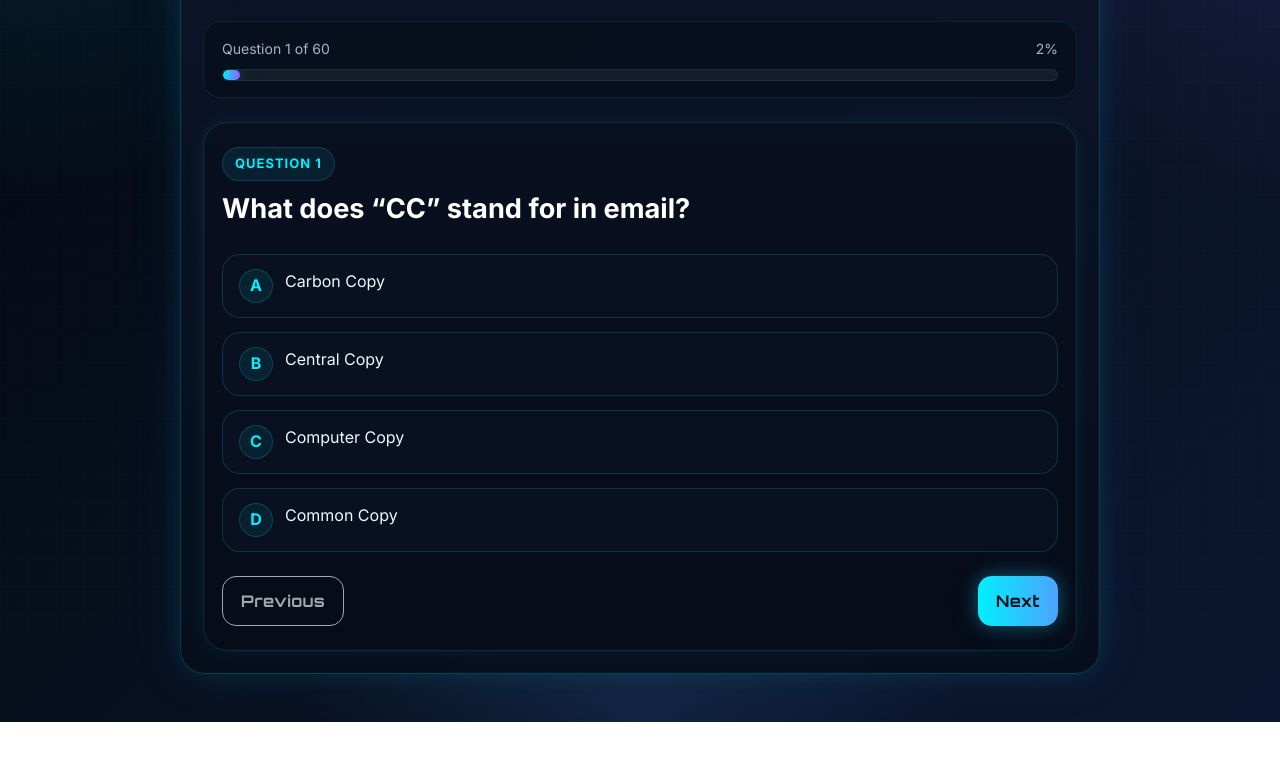
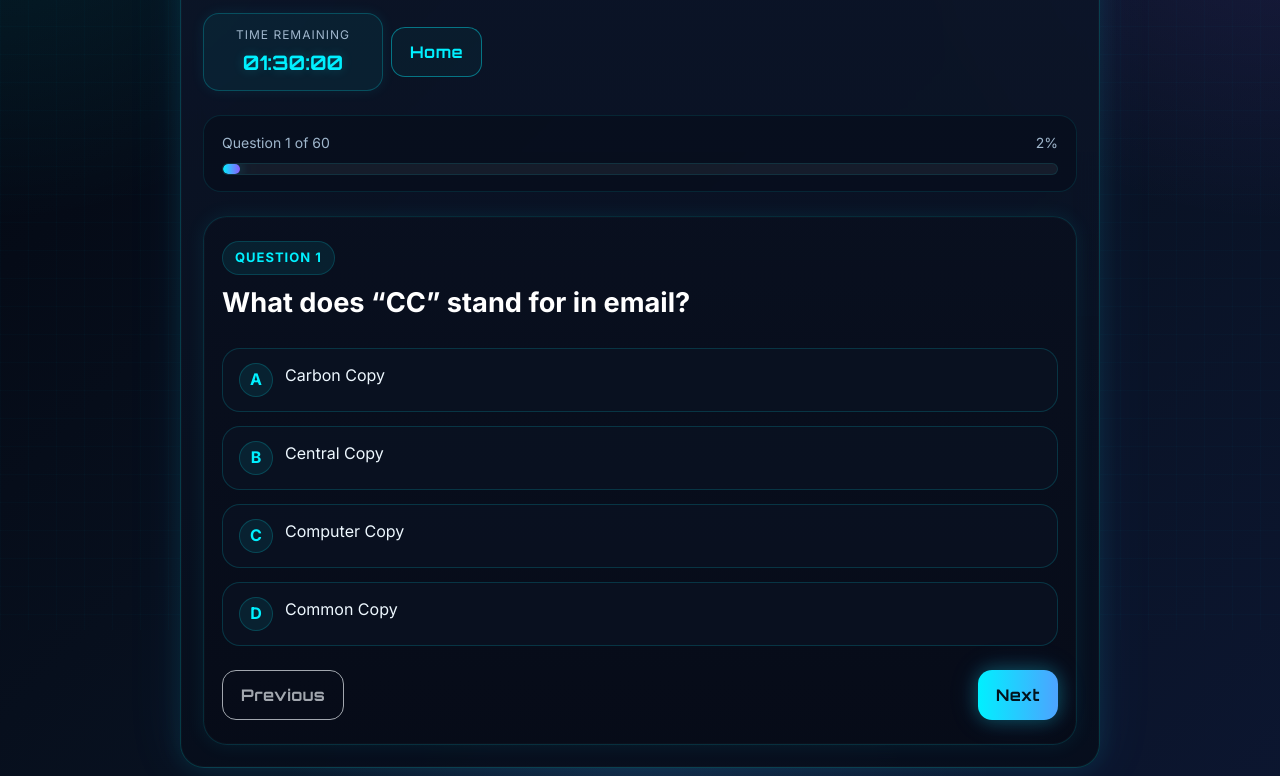
Before and after one commit to Sarin-Yojith/internet-email-web-design-quiz, a plain HTML site: page quiz.html in a window 1280 px wide. Shown: the part 184-960 px from the top of the page. Before the commit the page ends 906 px from the top, so only its background shows below. Drawn offline with nearby package versions, Linux system fonts and the light colour scheme.

Commit message:
Implement timer box in quiz.html
Added a timer box with styling for a quiz interface.

```diff
--- a/quiz.html
+++ b/quiz.html
@@ -9,6 +9,44 @@
   <link href="https://fonts.googleapis.com/css2?family=Orbitron:wght@500;700;800&family=Inter:wght@400;500;600;700&display=swap" rel="stylesheet">
   <link href="https://cdn.jsdelivr.net/npm/bootstrap@5.3.3/dist/css/bootstrap.min.css" rel="stylesheet">
   <link rel="stylesheet" href="./css/style.css">
+
+  <style>
+    .timer-box {
+      padding: 12px 16px;
+      border-radius: 16px;
+      border: 1px solid rgba(0, 240, 255, 0.22);
+      background: rgba(0, 240, 255, 0.06);
+      box-shadow: 0 0 14px rgba(0, 240, 255, 0.08);
+      min-width: 180px;
+      text-align: center;
+    }
+
+    .timer-label {
+      font-size: 12px;
+      letter-spacing: 1px;
+      text-transform: uppercase;
+      color: #9fb6cc;
+      margin-bottom: 4px;
+    }
+
+    .timer-value {
+      font-family: "Orbitron", sans-serif;
+      font-size: 1.25rem;
+      font-weight: 700;
+      color: #00f0ff;
+      text-shadow: 0 0 12px rgba(0, 240, 255, 0.2);
+    }
+
+    .timer-warning .timer-value {
+      color: #ffd166;
+      text-shadow: 0 0 12px rgba(255, 209, 102, 0.25);
+    }
+
+    .timer-danger .timer-value {
+      color: #ff5c8a;
+      text-shadow: 0 0 12px rgba(255, 92, 138, 0.25);
+    }
+  </style>
 </head>
 <body class="no-copy">
   <div class="bg-animation"></div>
@@ -22,7 +60,14 @@
             <h1 class="quiz-main-title mb-1">Internet Email and Web Design Quiz</h1>
             <p class="quiz-subtext mb-0">Answer all questions and submit to view your marks.</p>
           </div>
-          <a href="./index.html" class="btn btn-outline-neon">Home</a>
+
+          <div class="d-flex flex-wrap gap-2 align-items-center">
+            <div id="timerBox" class="timer-box">
+              <div class="timer-label">Time Remaining</div>
+              <div id="timerDisplay" class="timer-value">01:30:00</div>
+            </div>
+            <a href="./index.html" class="btn btn-outline-neon">Home</a>
+          </div>
         </div>
 
         <div class="progress-wrap mt-4">
```
